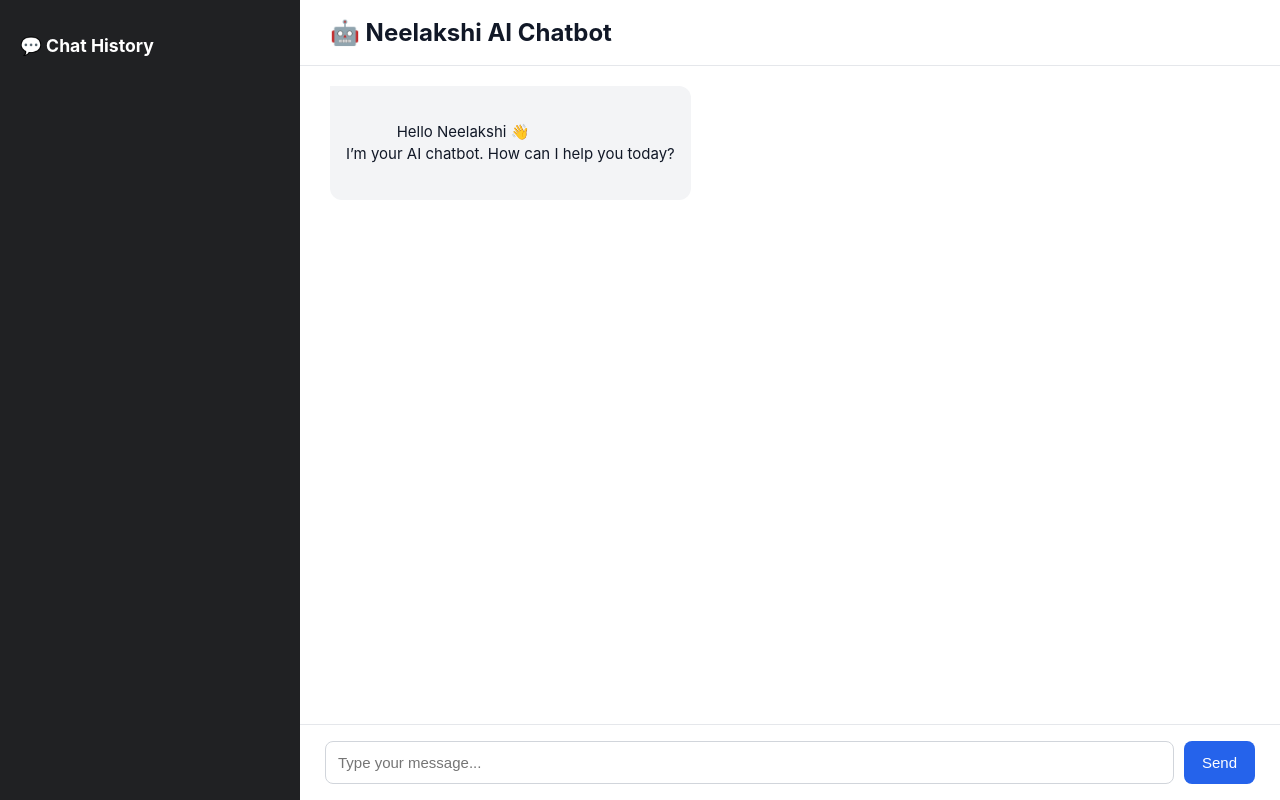
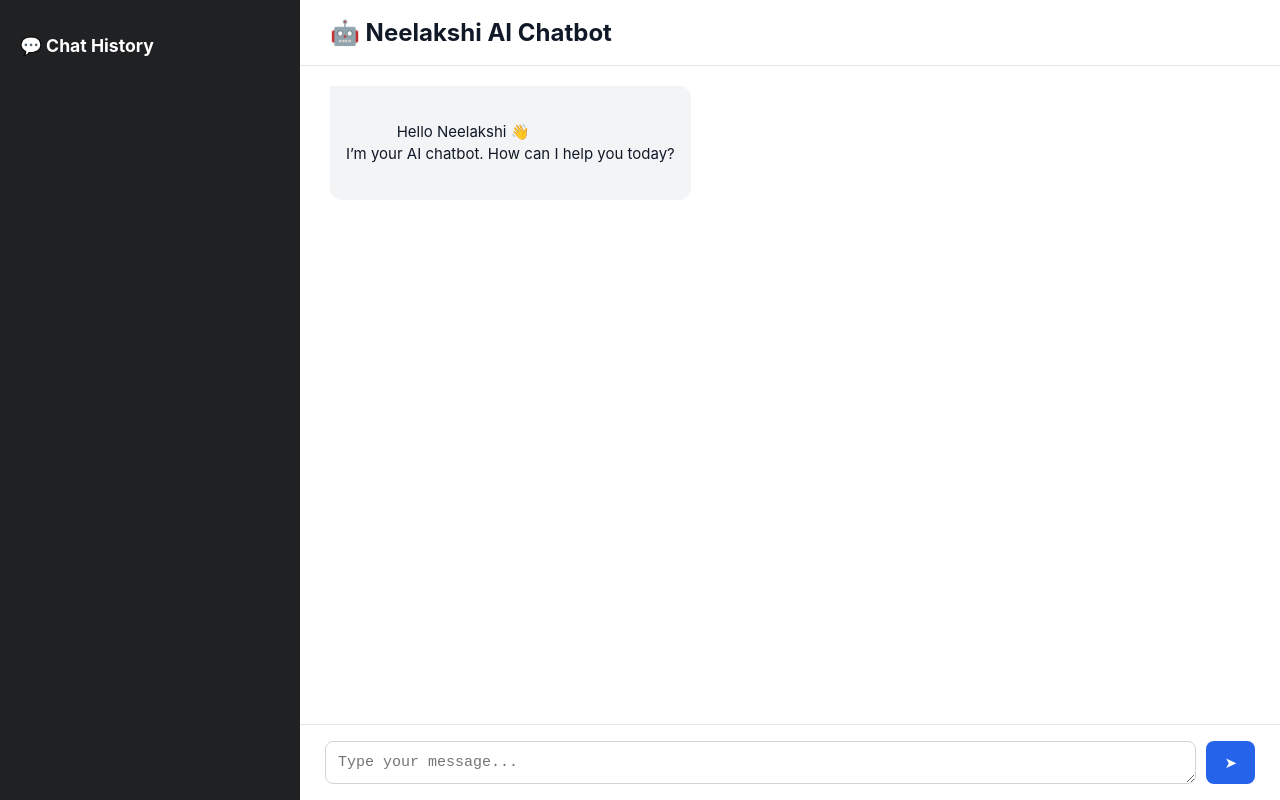
Before and after one commit to vvvkavita-collab/neelakshi-ai-chatbot, a website: page public/index.html in a window 1280 px wide. Drawn offline with Linux system fonts and the light colour scheme.

Commit message:
Update index.html

```diff
--- a/public/index.html
+++ b/public/index.html
@@ -28,14 +28,13 @@
 
       <!-- Input area -->
       <div class="input-area">
-        <input
-          type="text"
-          id="user-input"
-          placeholder="Type your message..."
-          autocomplete="off"
-        />
-        <button id="send-btn">Send</button>
-      </div>
+  <textarea
+    id="user-input"
+    rows="1"
+    placeholder="Type your message..."
+  ></textarea>
+  <button id="send-btn">➤</button>
+</div>
     </div>
 
     <script src="script.js"></script>
```
